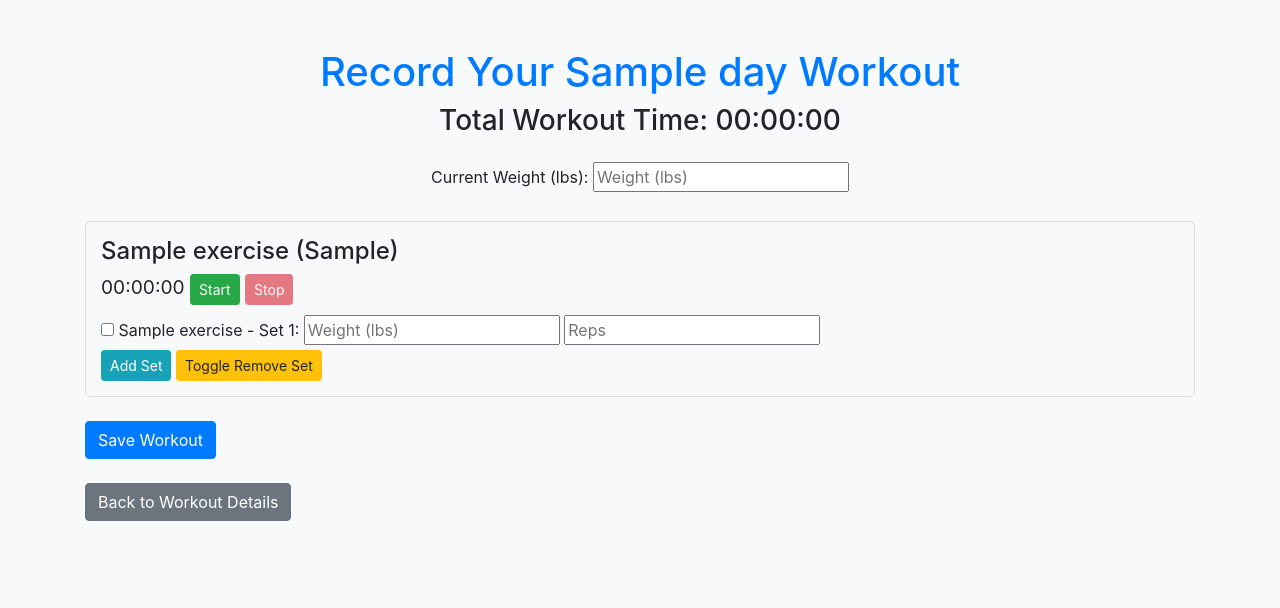
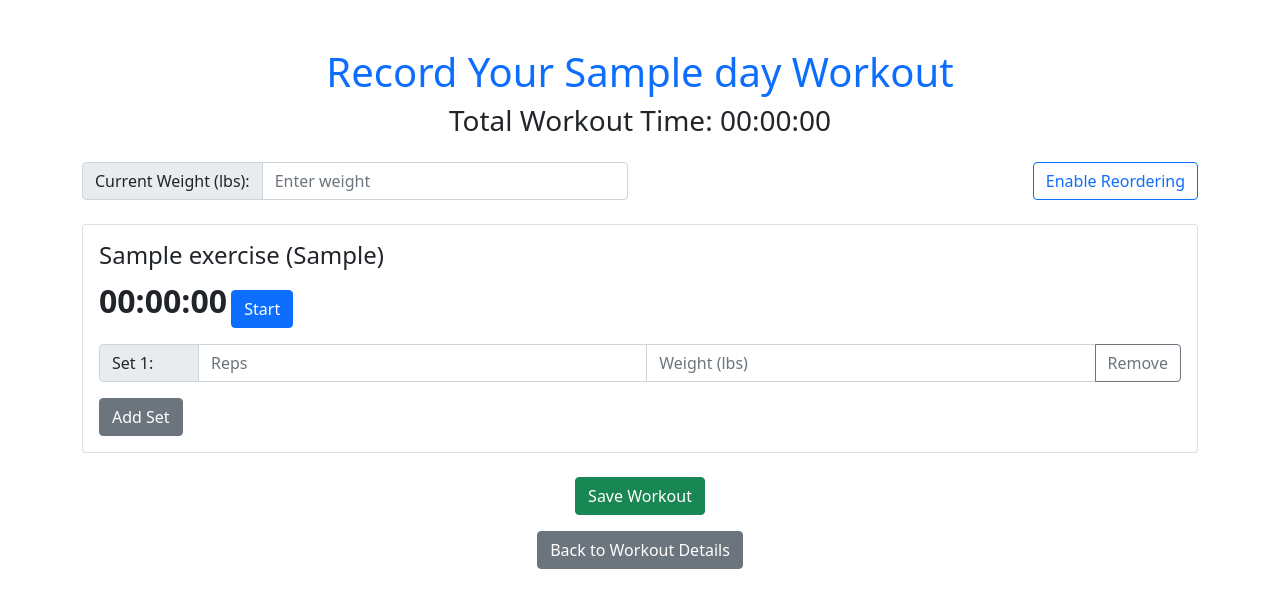
Before and after one commit to ui-s/FYP-ITP24, a Flask app: template templates/record_workout.html in a window 1280 px wide. Shown: the top 608 px of the page. Run offline with Flask 3, Linux system fonts and the light colour scheme; the template is opened without the code that fills it: most values are stand-ins (such as "Sample title", 1, 10 or a date in 2020); parts of the project's set-up code (start-up, migrations or seed data) failed here and were passed over; some libraries are stand-ins or nearby versions.

Commit message:
improved record workout page
- other workout greyed out when a workout is in use
- user is now able to reorder the workout by clicking the "Enable Reordering" button
- Displays a warning when trying to refresh

```diff
--- a/app.py
+++ b/app.py
@@ -175,7 +175,7 @@ def record_workout(day):
     day_workout = workout_plan.get(day.capitalize(), {})
 
     if request.method == 'POST':
-        # Logic to save the recorded workout data
+        # Implement logic to save the recorded workout data
         flash('Workout recorded successfully!', 'success')
         return redirect(url_for('display_workout_plan'))
 
--- a/templates/record_workout.html
+++ b/templates/record_workout.html
@@ -3,27 +3,38 @@
 <head>
     <meta charset="UTF-8">
     <meta name="viewport" content="width=device-width, initial-scale=1.0">
-    <title>Record {{ day.capitalize() }} Workout</title>
-    <link rel="stylesheet" href="https://maxcdn.bootstrapcdn.com/bootstrap/4.5.2/css/bootstrap.min.css">
+    <title>Record Workout - {{ day.capitalize() }}</title>
+    <link rel="stylesheet" href="https://cdnjs.cloudflare.com/ajax/libs/bootstrap/5.1.3/css/bootstrap.min.css">
     <style>
-        body {
-            background-color: #f8f9fa;
+        .timer-display {
+            font-size: 2rem;
+            font-weight: bold;
         }
-        .workout-input {
-            margin-top: 15px;
-            border: 1px solid #ddd;
-            padding: 15px;
-            border-radius: 5px;
+        .exercise-card {
+            margin-bottom: 1rem;
+            transition: opacity 0.3s ease;
         }
-        .timer {
-            font-size: 1.2rem;
-            margin-bottom: 10px;
+        .exercise-card.disabled {
+            opacity: 0.5;
+            pointer-events: none;
         }
-        .remove-set-btn {
+        .exercise-card.active {
+            border: 2px solid #007bff;
+            box-shadow: 0 0 10px rgba(0, 123, 255, 0.5);
+        }
+        .exercise-card.dragging {
+            opacity: 0.5;
+        }
+        .exercise-card .drag-handle {
+            cursor: move;
             display: none;
+            margin-right: 10px;
         }
-        .completed {
-            background-color: #d4edda;
+        .exercise-card.draggable .drag-handle {
+            display: inline-block;
+        }
+        .input-group-text {
+            min-width: 100px;
         }
     </style>
 </head>
@@ -35,144 +46,264 @@
             <h3>Total Workout Time: <span id="total-time">00:00:00</span></h3>
         </div>
 
-        <div class="text-center mb-4">
-            <label for="current_weight">Current Weight (lbs):</label>
-            <input type="number" id="current_weight" name="current_weight" placeholder="Weight (lbs)" required>
+        <div class="row align-items-end mb-4">
+            <div class="col-md-6">
+                <div class="input-group">
+                    <span class="input-group-text">Current Weight (lbs):</span>
+                    <input type="number" id="current-weight" class="form-control" placeholder="Enter weight">
+                </div>
+            </div>
+            <div class="col-md-6 text-md-end mt-3 mt-md-0">
+                <button id="toggle-drag" class="btn btn-outline-primary">Enable Reordering</button>
+            </div>
         </div>
 
-        <form id="workout-form" method="POST" action="{{ url_for('record_workout', day=day) }}">
+        <div id="exercise-list">
             {% for exercise in workout['exercises'] %}
-                <div class="workout-input" id="exercise-{{ loop.index }}">
-                    <h4>{{ exercise['Exercise'] }} ({{ exercise['TargetedMuscle'] }})</h4>
-                    <div class="timer">
+            <div class="card exercise-card">
+                <div class="card-body">
+                    <span class="drag-handle">&#9776;</span>
+                    <h4 class="card-title d-inline-block">{{ exercise['Exercise'] }} ({{ exercise['TargetedMuscle'] }})</h4>
+                    <div class="timer mb-3">
                         <span class="timer-display">00:00:00</span>
-                        <button type="button" class="btn btn-success btn-sm start-timer">Start</button>
-                        <button type="button" class="btn btn-danger btn-sm stop-timer" disabled>Stop</button>
+                        <button class="btn btn-primary start-timer">Start</button>
+                        <button class="btn btn-danger stop-timer" style="display: none;">Stop</button>
                     </div>
-                    <div id="{{ exercise['Exercise']|lower|replace(' ', '-') }}-workouts">
-                        <div class="workout-set">
-                            <label>
-                                <input type="checkbox" class="set-completed">
-                                {{ exercise['Exercise'] }} - Set 1:
-                            </label>
-                            <input type="number" name="{{ exercise['Exercise']|lower|replace(' ', '_') }}_weight[]" placeholder="Weight (lbs)" required>
-                            <input type="number" name="{{ exercise['Exercise']|lower|replace(' ', '_') }}_reps[]" placeholder="Reps" required>
-                            <button type="button" class="btn btn-danger btn-sm remove-set-btn">Remove Set</button>
+                    <div class="sets-container">
+                        <div class="input-group mb-3">
+                            <span class="input-group-text">Set 1:</span>
+                            <input type="number" class="form-control" placeholder="Reps">
+                            <input type="number" class="form-control" placeholder="Weight (lbs)">
+                            <button class="btn btn-outline-secondary remove-set" type="button">Remove</button>
                         </div>
                     </div>
-                    <button type="button" class="btn btn-info btn-sm add-set" data-exercise="{{ exercise['Exercise']|lower|replace(' ', '-') }}">Add Set</button>
-                    <button type="button" class="btn btn-warning btn-sm toggle-remove-set">Toggle Remove Set</button>
+                    <button class="btn btn-secondary add-set">Add Set</button>
+                </div>
             </div>
             {% endfor %}
+        </div>
 
-            <input type="hidden" name="workout_duration" id="workout_duration">
+        <div class="text-center mt-4">
+            <button id="save-workout" class="btn btn-success">Save Workout</button>
+        </div>
 
-            <button type="submit" class="btn btn-primary mt-4">Save Workout</button>
-        </form>
-
-        <br>
+        <div class="text-center mt-3">
             <a href="{{ url_for('workout', day=day) }}" class="btn btn-secondary">Back to Workout Details</a>
         </div>
+    </div>
 
+    <script src="https://cdnjs.cloudflare.com/ajax/libs/bootstrap/5.1.3/js/bootstrap.bundle.min.js"></script>
+    <script src="https://cdnjs.cloudflare.com/ajax/libs/Sortable/1.14.0/Sortable.min.js"></script>
     <script>
-        let totalSeconds = 0;
+        document.addEventListener('DOMContentLoaded', function() {
+            let totalWorkoutSeconds = 0;
+            let totalWorkoutInterval = null;
+            let activeTimer = null;
+            let exerciseTimers = {};
 
-        function updateTotalTime() {
-            const hours = String(Math.floor(totalSeconds / 3600)).padStart(2, '0');
-            const minutes = String(Math.floor((totalSeconds % 3600) / 60)).padStart(2, '0');
-            const seconds = String(totalSeconds % 60).padStart(2, '0');
-            document.getElementById("total-time").textContent = `${hours}:${minutes}:${seconds}`;
+            function updateTimer(timerDisplay, seconds) {
+                const hours = Math.floor(seconds / 3600);
+                const minutes = Math.floor((seconds % 3600) / 60);
+                const remainingSeconds = seconds % 60;
+                timerDisplay.textContent =
+                    `${hours.toString().padStart(2, '0')}:${minutes.toString().padStart(2, '0')}:${remainingSeconds.toString().padStart(2, '0')}`;
             }
 
-        document.querySelectorAll('.workout-input').forEach((workoutInput, index) => {
-            let timer;
-            let isRunning = false;
-            let seconds = 0;
-            const timerDisplay = workoutInput.querySelector('.timer-display');
-            const startButton = workoutInput.querySelector('.start-timer');
-            const stopButton = workoutInput.querySelector('.stop-timer');
+            function startTotalWorkoutTimer() {
+                if (!totalWorkoutInterval) {
+                    totalWorkoutInterval = setInterval(() => {
+                        totalWorkoutSeconds++;
+                        updateTimer(document.getElementById('total-time'), totalWorkoutSeconds);
+                    }, 1000);
+                }
+            }
 
-            startButton.onclick = function() {
-                if (!isRunning) {
-                    isRunning = true;
-                    timer = setInterval(function() {
-                        seconds++;
-                        totalSeconds++;
-                        updateTotalTime();
-                        const hours = String(Math.floor(seconds / 3600)).padStart(2, '0');
-                        const minutes = String(Math.floor((seconds % 3600) / 60)).padStart(2, '0');
-                        const secondsDisplay = String(seconds % 60).padStart(2, '0');
-                        timerDisplay.textContent = `${hours}:${minutes}:${secondsDisplay}`;
+            function stopTotalWorkoutTimer() {
+                if (totalWorkoutInterval) {
+                    clearInterval(totalWorkoutInterval);
+                    totalWorkoutInterval = null;
+                }
+            }
+
+            function startTimer(timerDisplay, startBtn, stopBtn) {
+                const card = startBtn.closest('.exercise-card');
+                const exerciseId = card.dataset.exerciseId;
+
+                if (activeTimer && activeTimer.exerciseId !== exerciseId) {
+                    // If starting a different exercise, pause the current one
+                    pauseTimer();
+                }
+
+                if (!exerciseTimers[exerciseId]) {
+                    // Initialize timer for this exercise if it doesn't exist
+                    exerciseTimers[exerciseId] = {
+                        seconds: 0,
+                        intervalId: null
+                    };
+                }
+
+                let timer = exerciseTimers[exerciseId];
+
+                // Start or resume the timer
+                timer.intervalId = setInterval(() => {
+                    timer.seconds++;
+                    updateTimer(timerDisplay, timer.seconds);
                 }, 1000);
-                    this.disabled = true;
-                    stopButton.disabled = false;
-                }
+
+                activeTimer = {
+                    timerDisplay,
+                    startBtn,
+                    stopBtn,
+                    card,
+                    exerciseId,
+                    timer
                 };
 
-            stopButton.onclick = function() {
-                if (isRunning) {
-                    clearInterval(timer);
-                    isRunning = false;
-                    this.disabled = true;
-                    startButton.disabled = false;
+                startBtn.style.display = 'none';
+                stopBtn.style.display = 'inline-block';
+                card.classList.add('active');
+
+                // Disable other exercise cards
+                document.querySelectorAll('.exercise-card').forEach(el => {
+                    if (el !== card) {
+                        el.classList.add('disabled');
                     }
-            };
+                });
 
-            // Toggle Remove Set buttons
-            const toggleRemoveSetButton = workoutInput.querySelector('.toggle-remove-set');
-            toggleRemoveSetButton.onclick = function() {
-                const removeSetButtons = workoutInput.querySelectorAll('.remove-set-btn');
-                removeSetButtons.forEach(btn => {
-                    btn.style.display = btn.style.display === 'none' ? 'inline-block' : 'none';
+                // Start the total workout timer if it's not already running
+                startTotalWorkoutTimer();
+            }
+
+            function pauseTimer() {
+                if (activeTimer) {
+                    clearInterval(activeTimer.timer.intervalId);
+                    activeTimer.startBtn.style.display = 'inline-block';
+                    activeTimer.stopBtn.style.display = 'none';
+                    activeTimer.card.classList.remove('active');
+
+                    // Enable all exercise cards
+                    document.querySelectorAll('.exercise-card').forEach(el => {
+                        el.classList.remove('disabled');
                     });
-            };
 
-            // Add New Sets Functionality
-            const addSetButton = workoutInput.querySelector('.add-set');
-            addSetButton.addEventListener('click', function() {
-                const exerciseType = this.dataset.exercise;
-                const workoutSection = workoutInput.querySelector(`#${exerciseType}-workouts`);
-                const newSet = document.createElement('div');
-                newSet.className = 'workout-set';
-                newSet.innerHTML = `
-                    <label>
-                        <input type="checkbox" class="set-completed">
-                        ${exerciseType.replace('-', ' ')} - Set ${workoutSection.querySelectorAll('.workout-set').length + 1}:
-                    </label>
-                    <input type="number" name="${exerciseType.replace('-', '_')}_weight[]" placeholder="Weight (lbs)" required>
-                    <input type="number" name="${exerciseType.replace('-', '_')}_reps[]" placeholder="Reps" required>
-                    <button type="button" class="btn btn-danger btn-sm remove-set-btn" style="display:none;">Remove Set</button>
-                `;
-                workoutSection.appendChild(newSet);
+                    activeTimer.timer.intervalId = null;
+                    activeTimer = null;
+
+                    // Stop the total workout timer if no exercise is active
+                    if (Object.values(exerciseTimers).every(timer => timer.intervalId === null)) {
+                        stopTotalWorkoutTimer();
+                    }
+                }
+            }
+
+            document.querySelectorAll('.exercise-card').forEach((card, index) => {
+                card.dataset.exerciseId = `exercise-${index}`;
+            });
+
+            document.querySelectorAll('.start-timer').forEach(btn => {
+                btn.addEventListener('click', function() {
+                    const card = this.closest('.card');
+                    const timerDisplay = card.querySelector('.timer-display');
+                    const stopBtn = card.querySelector('.stop-timer');
+                    startTimer(timerDisplay, this, stopBtn);
                 });
             });
 
-        // Remove Sets Functionality
-        document.body.addEventListener('click', function(event) {
-            if (event.target.classList.contains('remove-set-btn')) {
-                event.target.closest('.workout-set').remove();
-            }
+            document.querySelectorAll('.stop-timer').forEach(btn => {
+                btn.addEventListener('click', pauseTimer);
             });
 
-        // Set Completed Functionality
-        document.body.addEventListener('change', function(event) {
-            if (event.target.classList.contains('set-completed')) {
-                const workoutSet = event.target.closest('.workout-set');
-                if (event.target.checked) {
-                    workoutSet.classList.add('completed');
-                } else {
-                    workoutSet.classList.remove('completed');
+            document.querySelectorAll('.add-set').forEach(btn => {
+                btn.addEventListener('click', function() {
+                    const setsContainer = this.parentElement.querySelector('.sets-container');
+                    const newSet = setsContainer.children[0].cloneNode(true);
+                    const setNumber = setsContainer.children.length + 1;
+                    newSet.querySelector('.input-group-text').textContent = `Set ${setNumber}:`;
+                    newSet.querySelectorAll('input').forEach(input => input.value = '');
+                    setsContainer.appendChild(newSet);
+                });
+            });
+
+            document.getElementById('exercise-list').addEventListener('click', function(e) {
+                if (e.target.classList.contains('remove-set')) {
+                    const setsContainer = e.target.closest('.sets-container');
+                    if (setsContainer.children.length > 1) {
+                        e.target.closest('.input-group').remove();
+                        // Update set numbers
+                        setsContainer.querySelectorAll('.input-group-text').forEach((el, index) => {
+                            el.textContent = `Set ${index + 1}:`;
+                        });
                     }
                 }
             });
 
-        // Save total duration before form submission
-        document.getElementById('workout-form').addEventListener('submit', function() {
-            document.getElementById('workout_duration').value = totalSeconds;
+            document.getElementById('save-workout').addEventListener('click', function() {
+                // Here you would implement the logic to save the workout data
+                alert('Workout saved successfully!');
+                // You might want to redirect to another page or update the UI here
             });
+
+            // DRAG N DROP
+            const exerciseList = document.getElementById('exercise-list');
+            let sortable = null;
+
+            document.getElementById('toggle-drag').addEventListener('click', function() {
+                const isEnabled = exerciseList.classList.toggle('draggable');
+                this.textContent = isEnabled ? 'Disable Reordering' : 'Enable Reordering';
+
+                document.querySelectorAll('.exercise-card').forEach(card => {
+                    card.classList.toggle('draggable');
+                });
+
+                if (isEnabled) {
+                    sortable = new Sortable(exerciseList, {
+                        animation: 150,
+                        handle: '.drag-handle',
+                        onEnd: function(evt) {
+                            // Here you can add logic to update the order in your data structure
+                            console.log('New order:', sortable.toArray());
+                        }
+                    });
+                } else {
+                    sortable.destroy();
+                    sortable = null;
+                }
+            });
+
+              // Function to set the workout as modified
+              function setWorkoutModified() {
+                isWorkoutModified = true;
+            }
+
+            // Add event listeners to detect changes
+            document.getElementById('current-weight').addEventListener('input', setWorkoutModified);
+            document.querySelectorAll('.start-timer, .stop-timer, .add-set, .remove-set').forEach(btn => {
+                btn.addEventListener('click', setWorkoutModified);
+            });
+            document.getElementById('exercise-list').addEventListener('input', function(e) {
+                if (e.target.matches('input[type="number"]')) {
+                    setWorkoutModified();
+                }
+            });
+
+            // Add warning before page unload
+            window.addEventListener('beforeunload', function (e) {
+                if (isWorkoutModified) {
+                    // The message set here isn't actually displayed in modern browsers,
+                    // but we need to set it to trigger the warning dialog
+                    e.returnValue = 'You have unsaved changes. Are you sure you want to leave?';
+                }
+            });
+
+            // Reset the modified flag when saving the workout
+            document.getElementById('save-workout').addEventListener('click', function() {
+                // Implement your save logic here
+                alert('Workout saved successfully!');
+                isWorkoutModified = false;
+            });
+
+        });
+
     </script>
-
-    <script src="https://code.jquery.com/jquery-3.5.1.slim.min.js"></script>
-    <script src="https://maxcdn.bootstrapcdn.com/bootstrap/4.5.2/js/bootstrap.min.js"></script>
 </body>
 </html>
```
Lines whose indentation alone changed are shown as unchanged.
